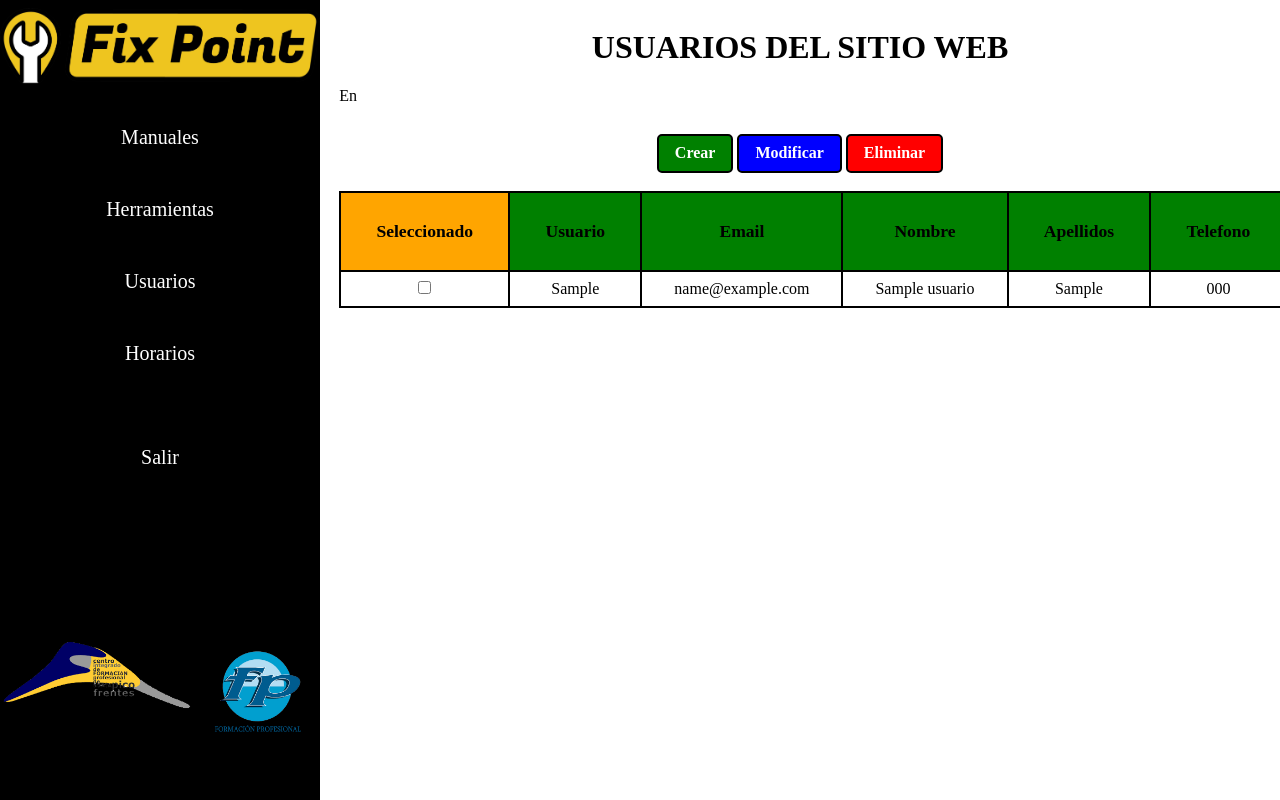
After one commit to MikelUrruti/Grupo1Reto1, a PHP site: page /adminUsuarios.php in a window 1280 px wide. The commit adds this page. Run offline with PHP 8.4, Linux system fonts and the light colour scheme; tables that the repository leaves empty or names only in its code hold one stand-in row (values such as "Sample post").

Commit message:
tratando de crear el panel de administracion de usuarios

```diff
--- /dev/null
+++ b/html/adminUsuarios.php
@@ -0,0 +1,112 @@
+<!DOCTYPE html>
+<html lang="en">
+<head>
+    <meta charset="UTF-8">
+    <meta http-equiv="X-UA-Compatible" content="IE=edge">
+    <meta name="viewport" content="width=device-width, initial-scale=1.0">
+    <link rel="stylesheet" href="css/normalizar.css">
+    <link rel="stylesheet" href="css/menuAdmin.css">
+    <link rel="stylesheet" href="css/cssFooter.css">
+    <link rel="stylesheet" href="css/adminUsuarios.css">
+    <title>Usuarios</title>
+</head>
+<body>
+
+    <?php
+
+        require("plantillasphp/operacionesDb.php");
+        include("plantillas/menuAdmin.html");
+
+     ?>
+
+    <section class="contenido">
+        <article>
+            <h1 class="titulo">USUARIOS DEL SITIO WEB</h1>
+            <p>En</p>
+        </article>
+        <article>
+            <form action="controladores/adminControladorUsuario.php" method="post">
+
+                <div class="acciones">
+                    <input type="submit" class="boton botonCrear" value="Crear" name="accionUsuario">
+                    <input type="submit" class="boton botonModificar" value="Modificar" name="accionUsuario">
+                    <input type="submit" class="boton botonEliminar" value="Eliminar" name="accionUsuario">
+                </div>
+
+                <table class="tabla">
+                    <thead>
+                        <tr>
+                            <th class="celda tituloColumna">Seleccionado</th>
+                            <th class="celda tituloColumna">Usuario</th>
+                            <th class="celda tituloColumna">Email</th>
+                            <th class="celda tituloColumna">Nombre</th>
+                            <th class="celda tituloColumna">Apellidos</th>
+                            <th class="celda tituloColumna">Telefono</th>
+                            <th class="celda tituloColumna">Fecha de nacimiento</th>
+                            <th class="celda tituloColumna">Tipo de usuario</th>
+                            <th class="celda tituloColumna">Contraseña</th>
+                            <th class="celda tituloColumna">Estado</th>
+                        </tr>
+                    </thead>
+                    <tbody>
+                        <?php
+
+                            if (!isset($filas)) {
+
+                                $resultados = consultarDatoBD("select * from Usuario;");
+
+                                $filas = array();
+
+                                foreach ($resultados as $resultado) {
+
+                                    array_push($filas,$resultado);
+
+                                }
+
+                            }
+
+                            if (isset($filas) && count($filas) > 0) {
+
+
+                                foreach ($filas as $fila) {
+
+                                    ?>
+
+                                            <tr>
+                                                <td class="celda contenidoTabla"><input type="checkbox" name="usuariosSeleccionados[]" value="<?php echo $fila["usuario"];?>" id=""></td>
+                                                <td class="celda contenidoTabla"><?php echo $fila["usuario"];?></td>
+                                                <td class="celda contenidoTabla"><?php echo $fila["email"];?></td>
+                                                <td class="celda contenidoTabla"><?php echo $fila["nombre"];?></td>
+                                                <td class="celda contenidoTabla"><?php echo $fila["apellidos"];?></td>
+                                                <td class="celda contenidoTabla"><?php echo $fila["telefono"];?></td>
+                                                <td class="celda contenidoTabla"><?php echo $fila["fechanacimiento"];?></td>
+                                                <td class="celda contenidoTabla"><?php echo $fila["tipo"];?></td>
+                                                <td class="celda contenidoTabla"><?php echo $fila["password"];?></td>
+                                                <td class="celda contenidoTabla"><?php echo $fila["estado"];?></td>
+                                            </tr>
+                                    <?php
+                                        }
+
+                            }
+
+
+                        ?>
+
+                    </tbody>
+                </table>
+
+            </form>
+
+            <!-- <div class="ventanaEmergente">
+                <form action="controladores/adminControladorUsuario.php" method="post"></form>
+            </div>
+            <div class="ventanaEmergente">
+                <form action="controladores/adminControladorUsuario.php" method="post"></form>
+            </div> -->
+
+        </article>
+
+    </section>
+
+</body>
+</html>
--- /dev/null
+++ b/html/css/adminUsuarios.css
@@ -0,0 +1,110 @@
+.contenido {
+
+    margin-left: 25%;
+    overflow-y: hidden;
+    /* height: 100vh; */
+
+}
+
+.celda {
+
+    border: 2px solid black;
+    text-align: center;
+    padding: 0.5rem 2em;
+
+}
+
+.tituloColumna {
+
+    background-color: green;
+    font-size: 1.1em;
+
+}
+
+.contenidoTabla {
+
+    white-space: nowrap;
+    font-size: 1em;
+
+}
+
+.acciones {
+
+    text-align: center;
+    margin-bottom: 2%;
+
+}
+
+.boton {
+    border: 2px solid black;
+    color: white;
+    font-weight: bold;
+    padding: 0.5em 1em;
+    cursor: pointer;
+    border-radius: 5px;
+    -webkit-border-radius: 5px;
+    -moz-border-radius: 5px;
+    -ms-border-radius: 5px;
+    -o-border-radius: 5px;
+}
+
+.boton:hover {
+
+    opacity: 0.6;
+
+}
+
+.botonCrear {
+
+    background-color: green;
+
+}
+
+.botonModificar {
+
+    background-color: blue;
+
+}
+
+.botonEliminar {
+
+    background-color: red;
+
+}
+
+.ventanaEmergente {
+
+    display: none;
+
+}
+
+.titulo {
+
+    text-align: center;
+
+}
+
+.tabla {
+    border-collapse: collapse;
+    border-spacing: 0;
+    margin-left: auto;
+    margin-right: auto;
+    border: 2px solid black;
+    border-radius: 5px;
+    -webkit-border-radius: 5px;
+    -moz-border-radius: 5px;
+    -ms-border-radius: 5px;
+    -o-border-radius: 5px;
+}
+
+.contenido > article {
+
+    margin: 3% 2%;
+
+}
+
+.tituloColumna:first-child {
+
+    background-color: orange;
+
+}
--- a/html/plantillas/menuAdmin.html
+++ b/html/plantillas/menuAdmin.html
@@ -1,19 +1,19 @@
 <header id="menuAdmin">
     <img id="logo" src="img/logo.png" alt="Logo">
     <ul id="listaAdmin">
-        <a href="http://">
+        <a href="adminManuales.php">
             <li>Manuales</li>
         </a>
-        <a href="http://">
+        <a href="adminHerramientas.php">
             <li>Herramientas</li>
         </a>
-        <a href="http://">
+        <a href="adminUsuarios.php">
             <li>Usuarios</li>
         </a>
-        <a href="http://">
+        <a href="adminHorarios.php">
             <li>Horarios</li>
         </a>
-        <a href="http://">
+        <a href="index.html">
             <li>Salir</li>
         </a>
     </ul>
```
Also changed, not shown: html/controladores/adminControladorUsuario.php (added, +15 -0 lines), html/controladores/verificarLogin.php (+10 -3 lines).
